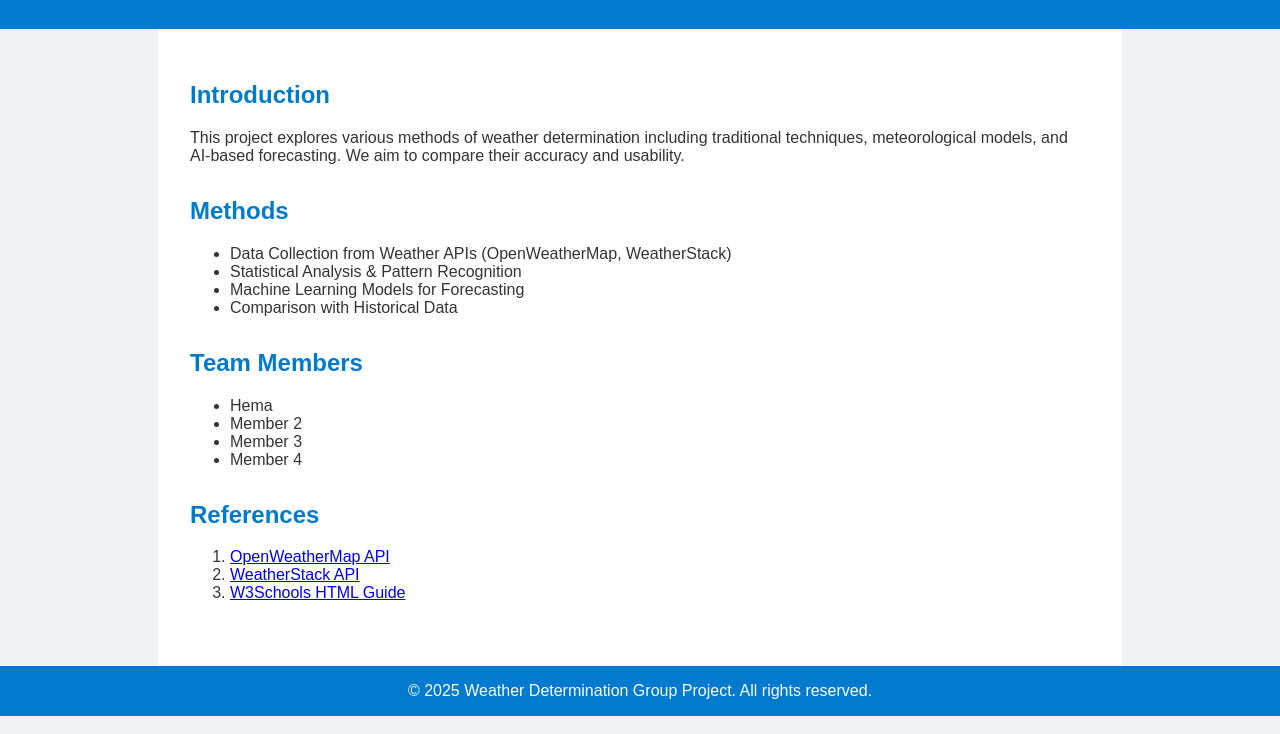
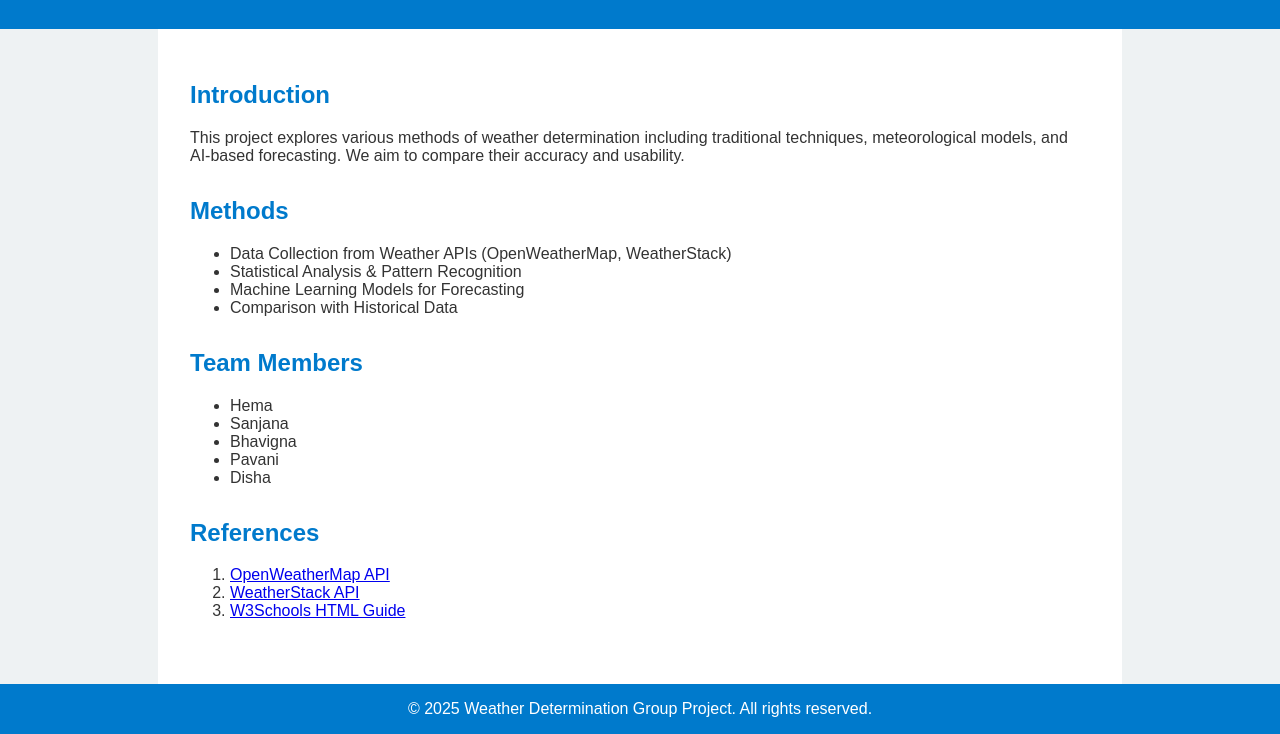
Before and after one commit to HemaMurali28/HBM, a plain HTML site: page index.html in a window 1280 px wide. Shown: the part 117-851 px from the top of the page. Drawn offline with Linux system fonts and the light colour scheme.

Commit message:
Update index.html

```diff
--- a/index.html
+++ b/index.html
@@ -70,9 +70,10 @@
         <h2>Team Members</h2>
         <ul>
             <li>Hema</li>
-            <li>Member 2</li>
-            <li>Member 3</li>
-            <li>Member 4</li>
+            <li>Sanjana</li>
+            <li>Bhavigna</li>
+            <li>Pavani</li>
+            <li>Disha</li>
         </ul>
     </section>
 
```
